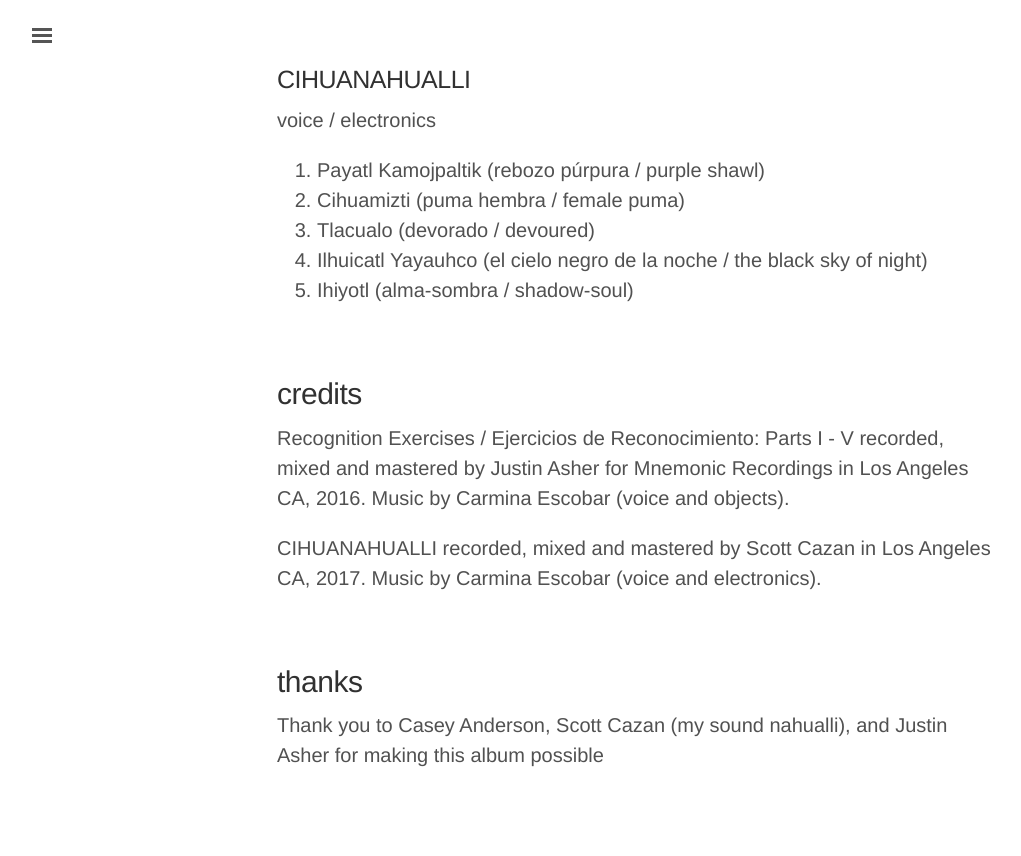
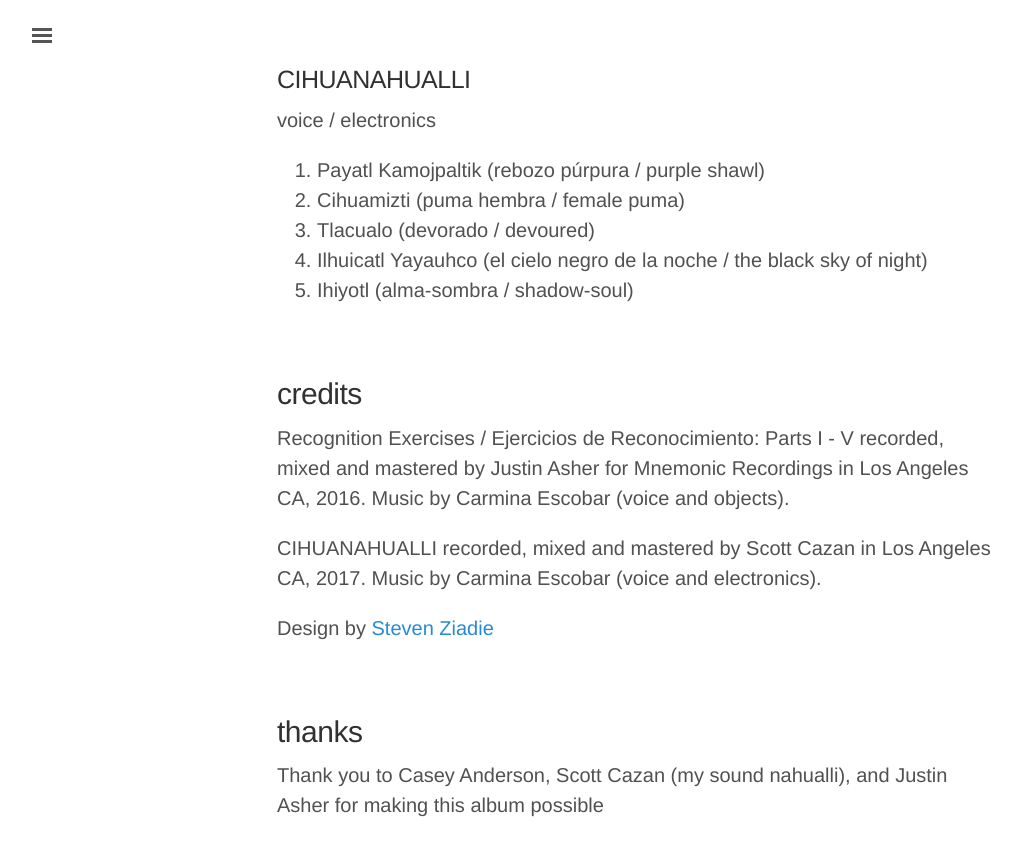
Before and after one commit to caseyanderson/awavepress.com, a Jekyll site: the page built from _posts/releases/2017-08-31-TZATZI.md, in a window 1280 px wide and 900 px high, scrolled down 1199 px. Shown: the top 856 px of the window, without its empty margins (3-1024 px from the left). Built offline with Jekyll 4.4.1, drawn with Linux system fonts in a browser that asks for light colours.

Commit message:
add credit to steven

```diff
--- a/_posts/releases/2017-08-31-TZATZI.md
+++ b/_posts/releases/2017-08-31-TZATZI.md
@@ -42,6 +42,8 @@ Music by Carmina Escobar (voice and objects).
 CIHUANAHUALLI recorded, mixed and mastered by Scott Cazan in Los Angeles CA, 2017.
 Music by Carmina Escobar (voice and electronics).
 
+Design by [Steven Ziadie](http://estzi.com/)
+
 <br/>
 
 ## thanks
```
